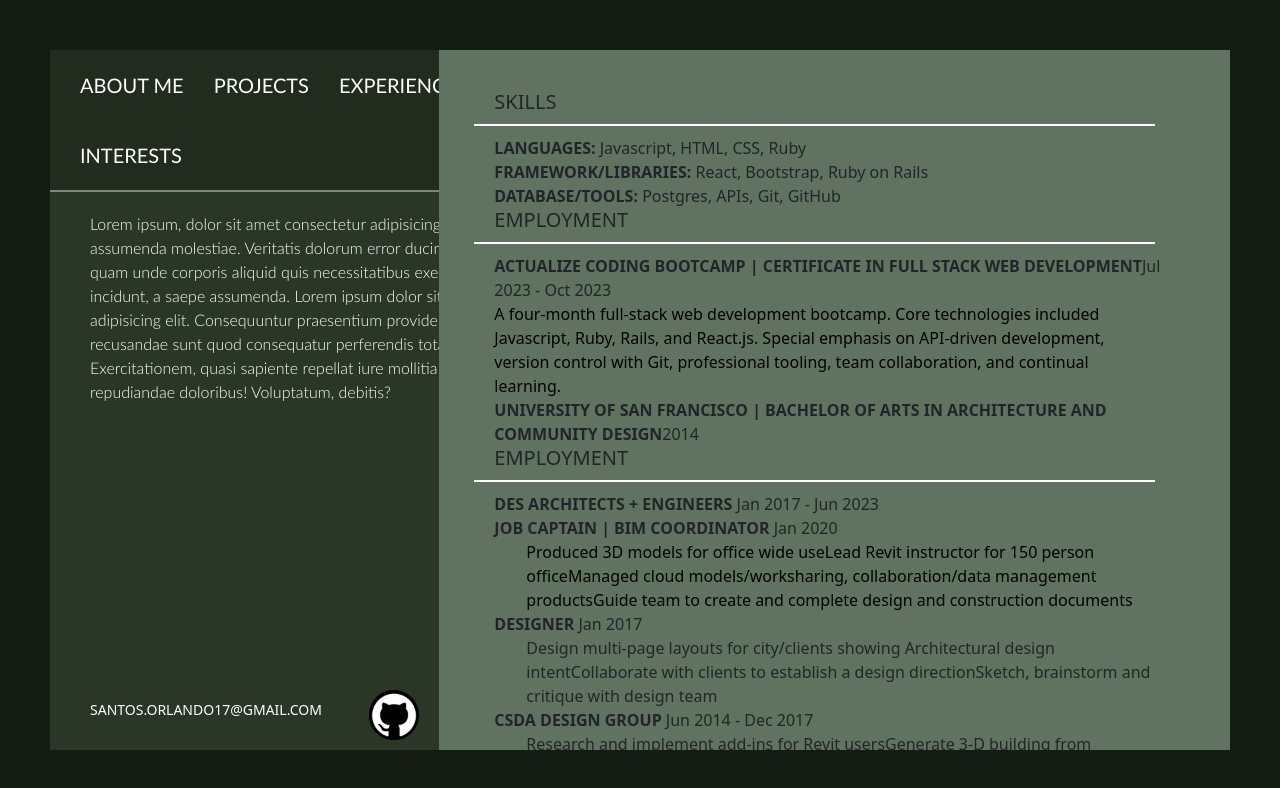
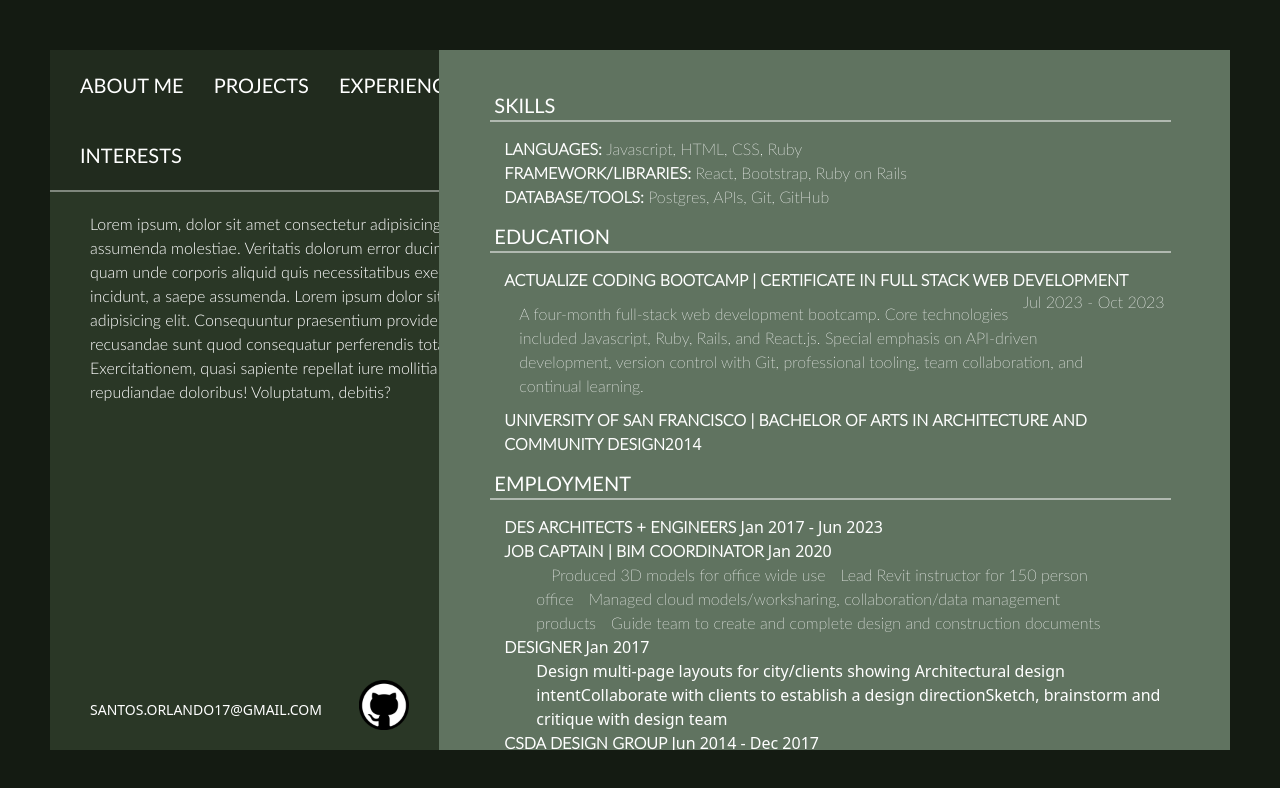
Before and after one commit to Osantos17/Personal-Website, a React (Vite) app: page / in a window 1280 px wide. Both pictures are taken after a click on the button "EXPERIENCE". Shown: the top 788 px of the page. Built offline with nearby package versions, Linux system fonts and the light colour scheme.

Commit message:
add git link add copy alert in progress experience

```diff
--- a/src/Home.css
+++ b/src/Home.css
@@ -22,6 +22,11 @@
 @font-face {
   font-family: 'Lato-Black';
   src: local('Lato Black'), local('Lato-Black'), url(../public/Lato/Lato-Black.ttf) format('truetype');
+}
+
+@font-face {
+  font-family: 'Lato-Bold';
+  src: local('Lato Bold'), local('Lato-Bold'), url(../public/Lato/Lato-Bold.ttf) format('truetype');
 }
 
 
@@ -61,6 +66,7 @@
   margin-left: 0px;
   background-color: rgba(0, 0, 0, 0.21);
   padding-left: 20px;
+  width: 100%;
 }
 
 .index {
@@ -140,10 +146,6 @@
   margin-left: 20px;
 }
 
-.email {
-  font-size: 14px;
-}
-
 .email span:after {
   content: ' copy ]';
   right: -320px;
@@ -169,15 +171,16 @@
   background-color: none;
 }
 
+h6 {
+  font-size: 16px;
+  color: white;
+}
+
 .email {
+  font-size: 14px;
   position: absolute;
   margin-left: 30px;
   bottom: 10px;
-  color: white;
-}
-
-h6 {
-  font-size: 16px;
   color: white;
 }
 
@@ -187,6 +190,27 @@
   width: auto;
   height: auto;
   position: absolute;
-  right: 120px;
-  bottom: 10px;
+  right: 130px;
+  bottom: 20px;
 }
+
+.git:hover {
+  max-width: 70px;
+  max-height: 70px;
+  width: auto;
+  height: auto;
+}
+
+.copiedAlert {
+  position: relative;
+  top: 450px;
+  left: 280px;
+  background-color: rgba(20, 27, 18, 0.7);
+  color: white;
+  font-family: 'Lato-Regular', sans-serif;
+  padding: 10px 20px;
+  width: 80px;
+  text-align: center;
+  z-index: 1;
+  font-size: 12px;
+}
--- a/src/Home.jsx
+++ b/src/Home.jsx
@@ -8,6 +8,8 @@
 import { Projects } from "./paths/Projects.jsx"
 
 export function Home () {
+
+  const [ showCopyMessage, setShowCopyMessage ] = useState(false);
 
   const [ clickControl, setClickControl ] = useState ({
     aboutMe: true,
@@ -25,6 +27,11 @@
 
   const copyText = () => {
     navigator.clipboard.writeText ("Santos.Orlando17@gmail.com");
+    setShowCopyMessage(true);
+
+    setTimeout (() => {
+      setShowCopyMessage(false);
+    }, 1000)
   };
 
   const AboutMeContent = styled.div`
@@ -88,6 +95,9 @@
             </div>
           </div>
           <button onClick= {copyText} className="email index"><span>SANTOS.ORLANDO17@GMAIL.COM</span></button>
+          {showCopyMessage && (
+          <div className="copiedAlert">Copied!</div>
+          )}
           <a href='https://github.com/Osantos17'><img className="git" src="./src/assets/git.png"></img></a>
         </div>
         <div className='rightContent'>
--- a/src/paths/Experience.css
+++ b/src/paths/Experience.css
@@ -1,13 +1,19 @@
 .experiencePage {
   position: absolute;
-  top: 40px;
+  top: 43px;
   width: 86%;
+  color: white;
+}
+
+.resumeHeader {
+  font-family: "Lato-regular";
 }
 
 .horizontalLine {
   width: 100%;
-  border: 1px solid white;
-  margin: 10px -20px;
+  border: 1px solid rgba(255, 255, 255, 0.5);
+  margin: 10px -4px;
+  margin-top: -5px;
 }
 
 ul {
@@ -18,3 +24,36 @@
   width: 90%;
   color: black;
 }
+
+.skillsBody {
+  margin: 15px 10px;
+  font-family: "Lato-thin";
+}
+
+.educationBody {
+  margin: 15px 10px;
+}
+
+.employmentBody {
+  margin: 15px 10px;
+}
+
+.bodyHeaader {
+  font-family: "Lato-light";
+}
+
+.details {
+  font-family: "Lato-thin";
+  color: white;
+  margin: 10px 0px;
+  margin-left: 15px;
+
+}
+
+.bootcamp {
+  font-family: "Lato-thin";
+}
+
+.dates {
+  float: right;
+}
--- a/src/paths/Experience.jsx
+++ b/src/paths/Experience.jsx
@@ -5,33 +5,33 @@
     <div className="rightBackground">
       <div className="experiencePage">
         <div className="skills ">
-          <h5>SKILLS</h5>
+          <h5 className="resumeHeader">SKILLS</h5>
           <div className="horizontalLine"></div>
           <div className="skillsBody">
-            <span><strong>LANGUAGES:</strong> Javascript, HTML, CSS, Ruby</span>
+            <span><strong className="bodyHeaader">LANGUAGES: </strong>Javascript, HTML, CSS, Ruby</span>
             <br />
-            <span><strong>FRAMEWORK/LIBRARIES: </strong>React, Bootstrap, Ruby on Rails</span>
+            <span><strong className="bodyHeaader">FRAMEWORK/LIBRARIES: </strong>React, Bootstrap, Ruby on Rails</span>
             <br />
-            <span><strong>DATABASE/TOOLS: </strong>Postgres, APIs, Git, GitHub</span>
+            <span><strong className="bodyHeaader">DATABASE/TOOLS: </strong>Postgres, APIs, Git, GitHub</span>
           </div>
         </div>
         <div className="education">
-          <h5>EMPLOYMENT</h5>
+          <h5 className="resumeHeader">EDUCATION</h5>
           <div className="horizontalLine"></div>
           <div className = "educationBody">
             <span className="bootcamp">
-              <span><strong>ACTUALIZE CODING BOOTCAMP | CERTIFICATE IN FULL STACK WEB DEVELOPMENT</strong>Jul 2023 - Oct 2023</span>
+              <span><strong className="bodyHeaader">ACTUALIZE CODING BOOTCAMP | CERTIFICATE IN FULL STACK WEB DEVELOPMENT</strong><h6 className="dates">Jul 2023 - Oct 2023</h6></span>
             </span>
             <div className="details">A four-month full-stack web development bootcamp. Core technologies included Javascript, Ruby, Rails, and React.js. Special emphasis on API-driven development, version control with Git, professional tooling, team collaboration, and continual learning.</div>
-            <span><strong>UNIVERSITY OF SAN FRANCISCO | BACHELOR OF ARTS IN ARCHITECTURE AND COMMUNITY DESIGN</strong>2014</span>
+            <span><strong className="bodyHeaader">UNIVERSITY OF SAN FRANCISCO | BACHELOR OF ARTS IN ARCHITECTURE AND COMMUNITY DESIGN</strong>2014</span>
           </div>
         </div>
         <div className="employment">
-          <h5>EMPLOYMENT</h5>
+          <h5 className="resumeHeader">EMPLOYMENT</h5>
           <div className="horizontalLine"></div>
           <div className="employmentBody">
-            <span><strong>DES ARCHITECTS + ENGINEERS</strong> Jan 2017 - Jun 2023</span>
-            <div><strong>JOB CAPTAIN | BIM COORDINATOR</strong> Jan 2020</div>
+            <span><strong className="bodyHeaader">DES ARCHITECTS + ENGINEERS</strong> Jan 2017 - Jun 2023</span>
+            <div><strong className="bodyHeaader">JOB CAPTAIN | BIM COORDINATOR</strong> Jan 2020</div>
             <div className="DES">
               <ul>
                 <span className="details">Produced 3D models for office wide use</span>
@@ -39,14 +39,14 @@
                 <span className="details">Managed cloud models/worksharing, collaboration/data management products</span>
                 <span className="details">Guide team to create and complete design and construction documents</span>
               </ul>
-              <span><strong>DESIGNER</strong> Jan 2017</span>
+              <span><strong className="bodyHeaader">DESIGNER</strong> Jan 2017</span>
               <ul>
                 <span>Design multi-page layouts for city/clients showing Architectural design intent</span>
                 <span>Collaborate with clients to establish a design direction</span>
                 <span>Sketch, brainstorm and critique with design team</span>
               </ul>
             </div>
-            <span><strong>CSDA DESIGN GROUP</strong> Jun 2014 - Dec 2017</span>
+            <span><strong className="bodyHeaader">CSDA DESIGN GROUP</strong> Jun 2014 - Dec 2017</span>
             <div className="CSDA">
               <ul>
                 <span>Research and implement add-ins for Revit users</span>
```
